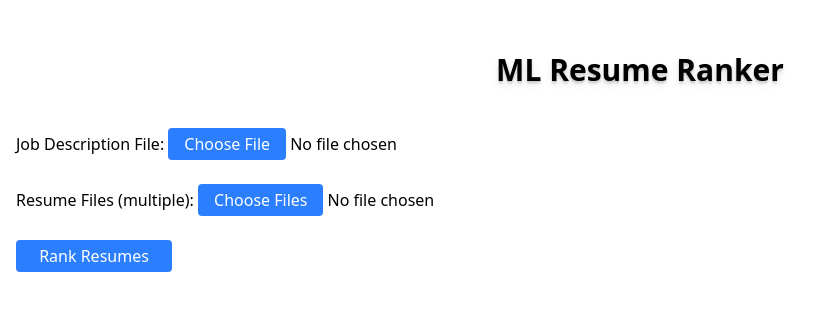
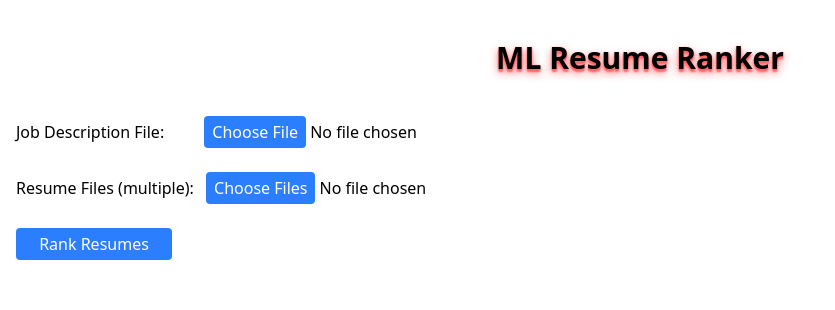
Before and after one commit to Mujeebhussain153/ml-resume-ranker, a React (Vite) app in the folder frontend/: page / in a window 1280 px wide. Shown: the top 310 px of the page, without its empty margins (0-835 px from the left). Built offline with nearby package versions, Linux system fonts and the light colour scheme.

Commit message:
Made minuite changes for styles

```diff
--- a/frontend/index.html
+++ b/frontend/index.html
@@ -5,7 +5,7 @@
     <link rel="icon" type="image/svg+xml" href="/vite.svg" />
     <meta name="viewport" content="width=device-width, initial-scale=1.0" />
     <link href="/src/index.css" rel="stylesheet">
-    <title>Resume ranker</title>
+    <title>ML Resume ranker</title>
   </head>
   <body>
     <div id="root"></div>
--- a/frontend/src/App.jsx
+++ b/frontend/src/App.jsx
@@ -3,9 +3,9 @@ import FileUploadForm from './components/FileUploadForm';
 
 function App() {
   return (
-    <div className="max-w mx-auto py-10 m-3">
+    <div className="max-w mx-auto py-10 h-screen relative">
       {/* App Title */}
-      <h1 className="text-3xl font-bold mb-6 text-center text-shadow-lg">ML Resume Ranker</h1>
+      <h1 className="text-3xl font-bold mb-6 text-black text-center text-shadow-lg text-shadow-red-400">ML Resume Ranker</h1>
 
       {/* Upload Form Component */}
       <FileUploadForm />
--- a/frontend/src/components/FileUploadForm.jsx
+++ b/frontend/src/components/FileUploadForm.jsx
@@ -45,7 +45,7 @@ const FileUploadForm = () =>{
                         type="file"
                         accept=".pdf,.docx"
                         onChange={e => setJdFile(e.target.files[0])} // Save file to state
-                        className="file:cursor-pointer file:px-4 file:py-1 file:rounded file:border-0 file:bg-blue-500 file:text-white file:font-medium hover:file:bg-blue-700 transition"
+                        className="file:cursor-pointer file:px-2 ml-9 file:py-1 file:rounded file:border-0 file:bg-blue-500 file:text-white file:font-medium hover:file:bg-blue-700 transition"
                     />
                 </div>
                 <div>
@@ -55,7 +55,7 @@ const FileUploadForm = () =>{
                         accept=".pdf,.docx"
                         multiple
                         onChange={e => setResumeFiles([...e.target.files])}
-                        className="file:cursor-pointer file:px-4 file:py-1 file:rounded file:border-0 file:bg-blue-500 file:text-white file:font-medium hover:file:bg-blue-700 transition" // Save all files to state
+                        className="file:cursor-pointer file:px-2 ml-2 file:py-1 file:rounded file:border-0 file:bg-blue-500 file:text-white file:font-medium hover:file:bg-blue-700 transition" // Save all files to state
                     />
                 </div>
                 <button
```
